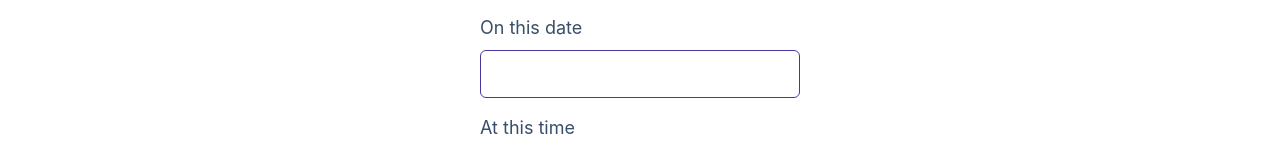
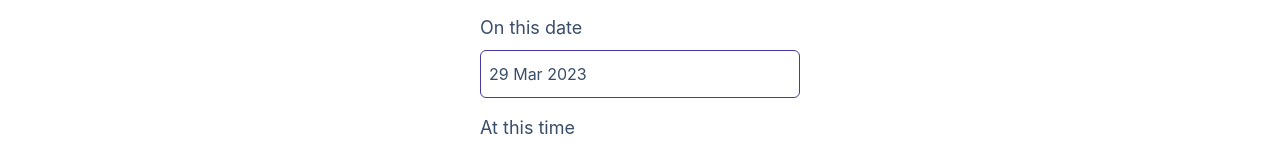
Before and after one commit to chasingtherain/remindme-next, a Next.js app: page /remind in a window 1280 px wide. Shown: the part 452-600 px from the top of the page. Built offline with nearby package versions, Linux system fonts and the light colour scheme.

Commit message:
added functionality to email and date selection

```diff
--- a/package.json
+++ b/package.json
@@ -7,6 +7,7 @@
   },
   "dependencies": {
     "daisyui": "^2.51.5",
+    "moment": "^2.29.4",
     "next": "latest",
     "react": "18.2.0",
     "react-datepicker": "^4.10.0",
--- a/pages/remind.js
+++ b/pages/remind.js
@@ -1,5 +1,6 @@
 import Head from "next/head";
 import Link from "next/link";
+import moment from 'moment';
 import { useState } from "react";
 import ReactDatePicker from "react-datepicker";
 import "react-datepicker/dist/react-datepicker.css";
@@ -7,6 +8,13 @@ import "react-datepicker/dist/react-datepicker.css";
 export default function RemindPage() {
     const [applyBtnLoading, setApplyBtnLoading] = useState("")
     const [isLoading, setIsLoading] = useState("")
+    const [email, setEmail] = useState("")
+    const [selectedDate, setSelectedDate] = useState("")
+    const [startDate, setStartDate] = useState(new Date());
+    const date = new Date();
+    let currentDate = date.getDate()
+    console.log(currentDate)
+
     return <>
     <Head>
         <title>Send a Reminder</title>
@@ -36,18 +44,18 @@ export default function RemindPage() {
                 type="email"
                 className="input input-bordered border-black input-primary w-full max-w-xs"
                 style={{ width:"350px" }}
-                // value={""}
-                // onChange={(date) => handleStartDateSelection(date)} estimate
+                value={email}
+                onChange={(e) => setEmail(e.target.value)}
             />
         </div>
         <div className="my-1">
             <label htmlFor="" className="text-lg font-weight-900 -ml-1 label">On this date</label>
             <ReactDatePicker
                 dateFormat='dd MMM yyyy'
-                className='border-[1px] border-secondary w-80 h-12 rounded-md'
-                selected={""}
-                // minDate={moment().year(currentDate.getFullYear() - 1).dayOfYear(1)._d}
-                // onChange={(date) => handleStartDateSelection(date)}
+                className='border-[1px] border-secondary w-80 h-12 pl-2 rounded-md'
+                selected={startDate}
+                onChange={(date) => setStartDate(date)}
+                minDate={startDate}
             />
         </div>
         <div className="my-1">
```
Also changed, not shown: 1 other file (tests, documents, lock files or other folders).
